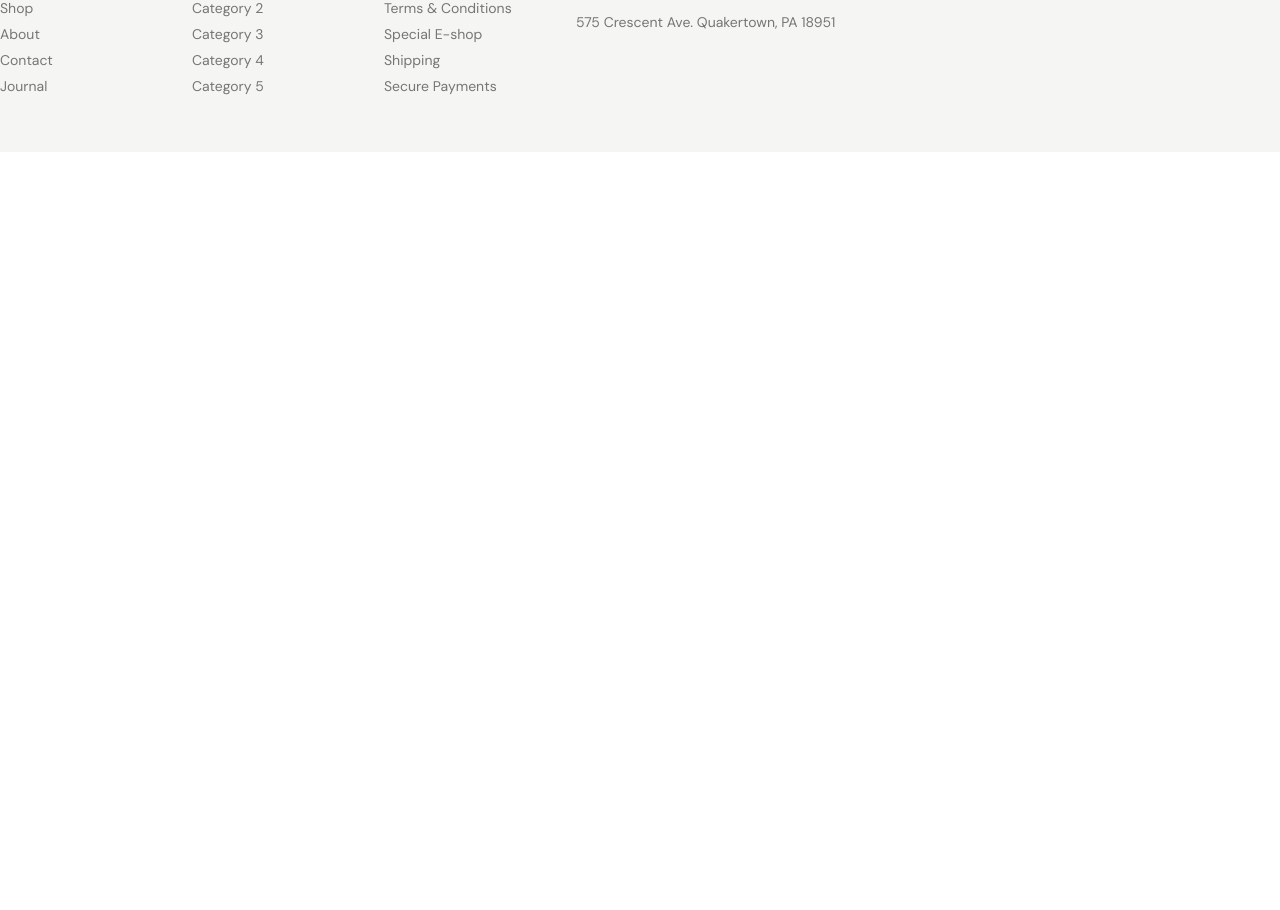
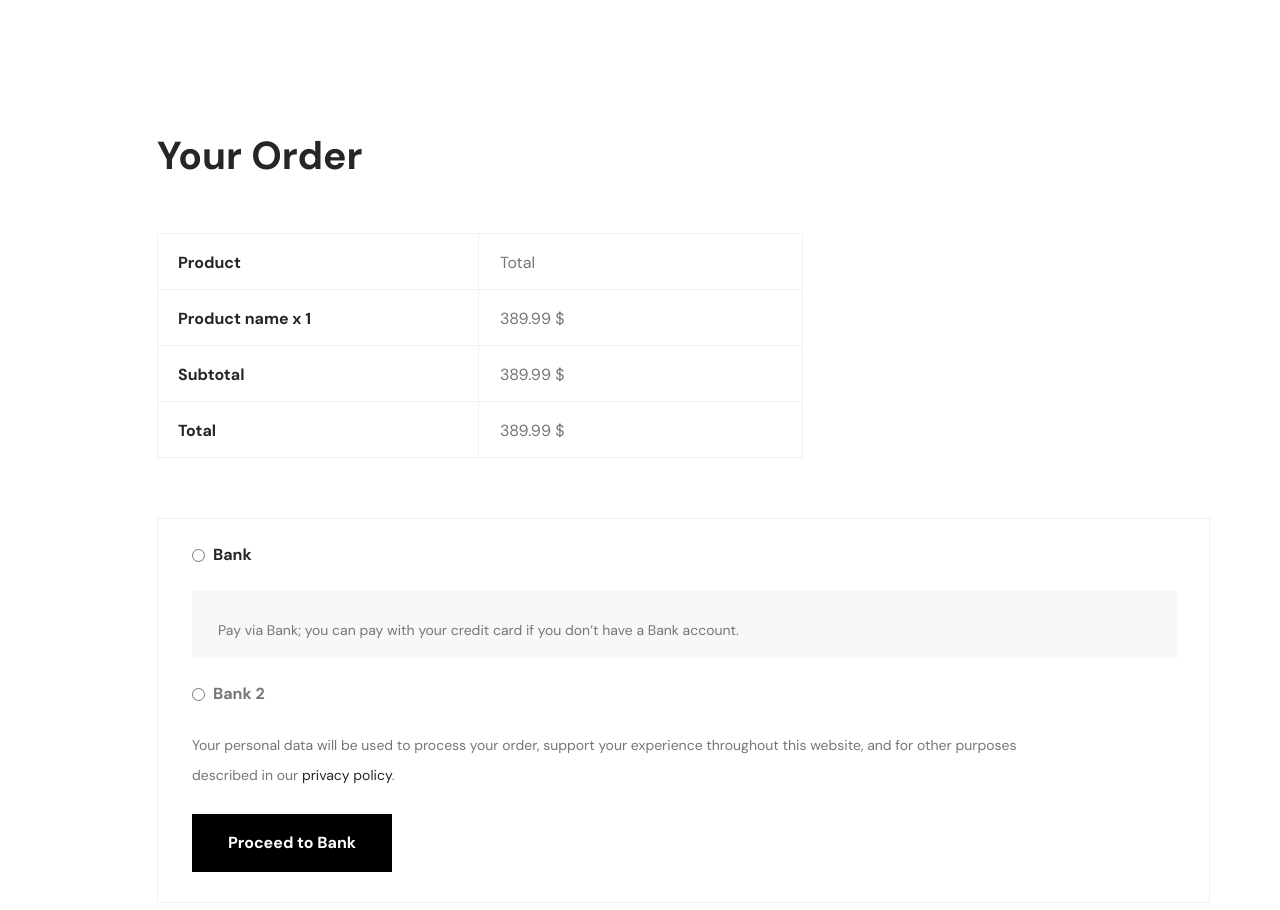
Before and after one commit to sajibkhandev/Ecommerse-2402, a React (Vite) app: page /checkout in a window 1280 px wide. Shown: the part 1930-2840 px from the top of the page. Before the commit the page ends 2082 px from the top, so only its background shows below. Built offline with nearby package versions, Linux system fonts and the light colour scheme.

Commit message:
checkout section done

```diff
--- a/src/pages/Checkout.jsx
+++ b/src/pages/Checkout.jsx
@@ -4,6 +4,7 @@ import Container from '../components/Container'
 import CommonHeading from '../components/CommonHeading'
 import Flex from '../components/Flex'
 import { MdArrowForwardIos } from "react-icons/md";
+import Button from '../components/Button'
 
 const Checkout = () => {
   return (
@@ -97,9 +98,78 @@ const Checkout = () => {
                  </div>
 
 
-
+                 <div className='pt-[129px]'>
+                <CommonHeading className='text-[39px] font-dm font-[700] text-primary' text='Additional Information'/>
+                <div className='pt-6 w-[1054px]'>
+                 <label htmlFor="name" className='font-dm text-4 font-[700] text-primary'>Other Notes (optional)</label>
+                <br />
+                <input type="email" id="name" name="name" placeholder="Notes about your order, e.g. special notes for delivery." className='w-full outline-none border-b-2 py-4 font-dm text-[14px] text-[#767676]' />
+                 </div>
+              </div>
                 </div>
               </form>
+
+         <div className='pt-[129px] pb-[60px]'>
+          <CommonHeading text='Your Order' className='text-[39px] font-dm font-[700] text-primary pb-[48px]'/>
+
+          <table className="w-[644px] border-collapse border-[1px] border-[#F0F0F0] bg-transparent ">
+        <thead>
+          <tr className="bg-transparent">
+            <th className="border border-[#F0F0F0] pt-[17px] pb-[14px] pl-[20px] pr-[237px] text-4 font-dm font-[700] text-primary">Product</th>
+            <th className="border border-[#F0F0F0] pt-[13px] pb-[11px] pl-[21px] pr-[267px] font-dm text-4 font-[400] text-secondary">Total</th>
+
+          </tr>
+        </thead>
+        <tbody>
+
+            <tr className="bg-transparent">
+              <td className="border border-[#F0F0F0] pt-[17px] pb-[14px] pl-[20px] pr-[165px] text-4 font-dm font-[700] text-primary">Product name x 1</td>
+              <td className="border border-[#F0F0F0] pt-[13px] pb-[11px] pl-[21px] pr-[237px] font-dm text-4 font-[400] text-secondary">389.99 $</td>
+
+            </tr>
+
+            <tr className="bg-transparent">
+              <td className="border border-[#F0F0F0] pt-[17px] pb-[14px] pl-[20px] pr-[165px] text-4 font-dm font-[700] text-primary">Subtotal</td>
+              <td className="border border-[#F0F0F0] pt-[13px] pb-[11px] pl-[21px] pr-[237px] font-dm text-4 font-[400] text-secondary">389.99 $</td>
+
+            </tr>
+
+            <tr className="bg-transparent">
+              <td className="border border-[#F0F0F0] pt-[17px] pb-[14px] pl-[20px] pr-[165px] text-4 font-dm font-[700] text-primary">Total</td>
+              <td className="border border-[#F0F0F0] pt-[13px] pb-[11px] pl-[21px] pr-[237px] font-dm text-4 font-[400] text-secondary">389.99 $</td>
+
+            </tr>
+
+        </tbody>
+      </table>
+         </div>
+
+         <div className='w-[1053px] border-[1px] border-[#F0F0F0]'>
+             <div className='pt-[24px] pl-[34px]'>
+              <Flex className='gap-x-[8px] pb-[24px] items-center'>
+                <input type="radio" />
+                <label htmlFor="" className='text-[16px] font-dm font-[700] text-primary'>Bank</label>
+              </Flex>
+
+              <p className='w-[985px] bg-[#F7F8F9] text-[14px] font-dm font-[400] text-secondary pt-[29px] pb-[17px] pl-[26px] pr-[438px]'>Pay via Bank; you can pay with your credit card if you don’t have a Bank account.</p>
+             </div>
+
+             <div className='pt-[24px] pl-[34px]'>
+              <Flex className='gap-x-[8px] pb-[24px] items-center'>
+                <input type="radio" />
+                <label htmlFor="" className='text-[16px] font-dm font-[700] text-secondary'>Bank 2</label>
+              </Flex>
+
+              <p className='w-[873px] text-[14px] font-dm font-[400] text-secondary leading-[30px] '>Your personal data will be used to process your order, support your experience throughout this website, and for other purposes described in our <span className='text-primary cursor-pointer hover:text-secondary duration-100'>privacy policy</span>.</p>
+             </div>
+
+             <div className='pt-[24px] pl-[34px] pb-[30px]'>
+             <Button text='Proceed to Bank' className='w-[200px] text-[14px] font-dm font-[700] pl-0 pr-0'/>
+             </div>
+
+
+         </div>
+
             </div>
 
 
```
